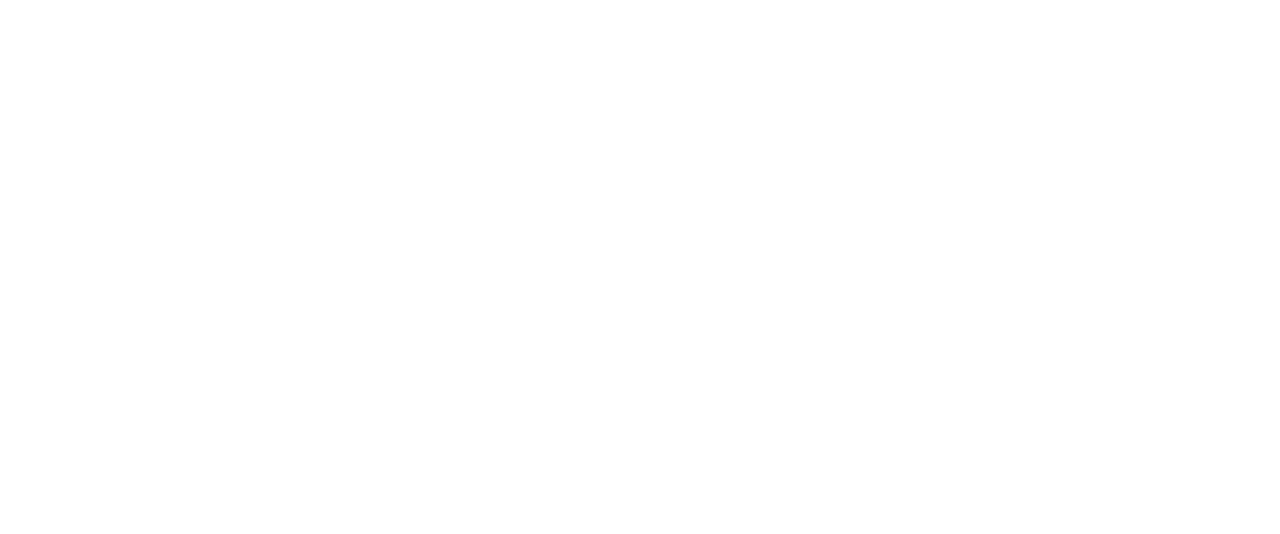
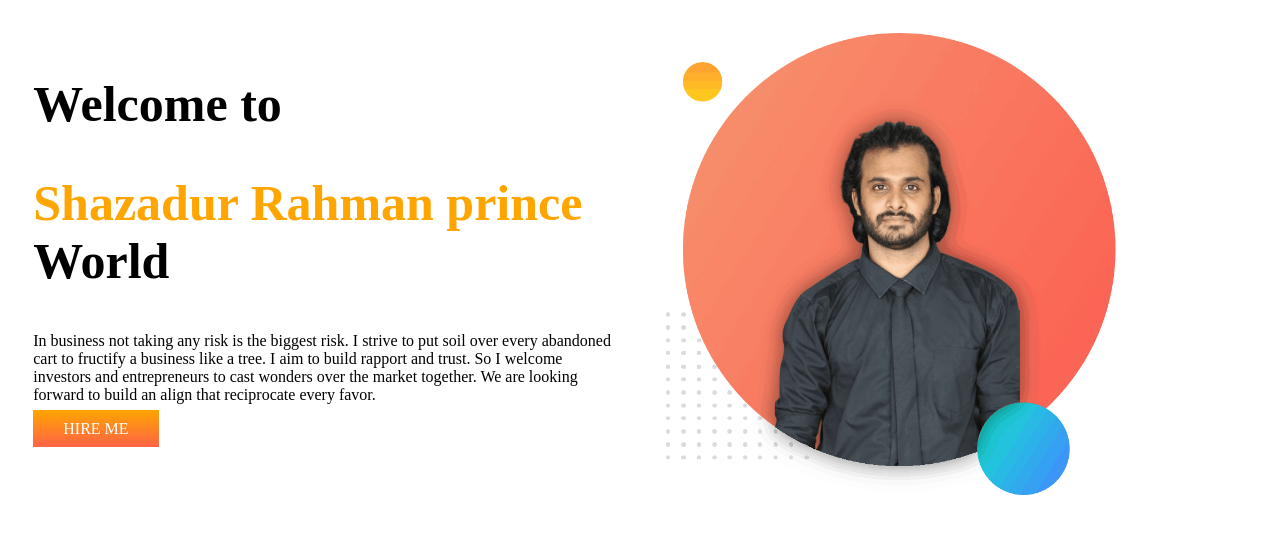
Before and after one commit to spprince007/spprince007, a plain HTML site: page index.html in a window 1280 px wide. Drawn offline with Linux system fonts and the light colour scheme.

Commit message:
top section

```diff
--- a/index.html
+++ b/index.html
@@ -1,12 +1,35 @@
 <!DOCTYPE html>
 <html lang="en">
+
 <head>
     <meta charset="UTF-8">
     <meta http-equiv="X-UA-Compatible" content="IE=edge">
     <meta name="viewport" content="width=device-width, initial-scale=1.0">
-    <title>Md Shazadur Rahman prince</title>
+    <title>Portfolio of Md Shazadur Rahman prince</title>
+    <link rel="preconnect" href="https://fonts.googleapis.com">
+    <link rel="preconnect" href="https://fonts.gstatic.com" crossorigin>
+    <link href="https://fonts.googleapis.com/css2?family=Poppins&display=swap" rel="stylesheet">
+    <link rel="stylesheet" href="style.css">
 </head>
+
 <body>
+    <section>
+        <div class="half-class">
+            <h1>Welcome to </h1>
+            <h1> <span class="orange-color">Shazadur Rahman prince</span> World</h1>
+            <p>In business not taking any risk is the biggest risk. I strive to put soil over every abandoned cart to
+                fructify a business like a tree. I aim to build rapport and trust. So I welcome investors and
+                entrepreneurs to cast wonders over the market together. We are looking forward to build an align that
+                reciprocate every favor.
 
+            </p>
+            <a class="link-button" target="_blank" href="">hire me</a>
+
+        </div>
+        <div class="half-class">
+            <img src="images/prince.png" alt="">
+        </div>
+    </section>
 </body>
+
 </html>
--- /dev/null
+++ b/style.css
@@ -0,0 +1,32 @@
+body {
+    font-family: font-family: 'Poppins', sans-serif;
+}
+
+h1 {
+    font-size: 50px;
+}
+
+.orange-color {
+    color: orange;
+}
+
+section {
+    display: flex;
+}
+
+.half-class {
+    width: 50%;
+    padding: 2%;
+}
+
+.half-class img {
+    width: 80%;
+}
+
+.link-button{
+    text-decoration: none;
+    text-transform: uppercase;
+    background-image: linear-gradient(orange, tomato);
+    padding: 10px 30px;
+    color: #fff;
+}
```
Also changed, not shown: images/prince.png (added).
